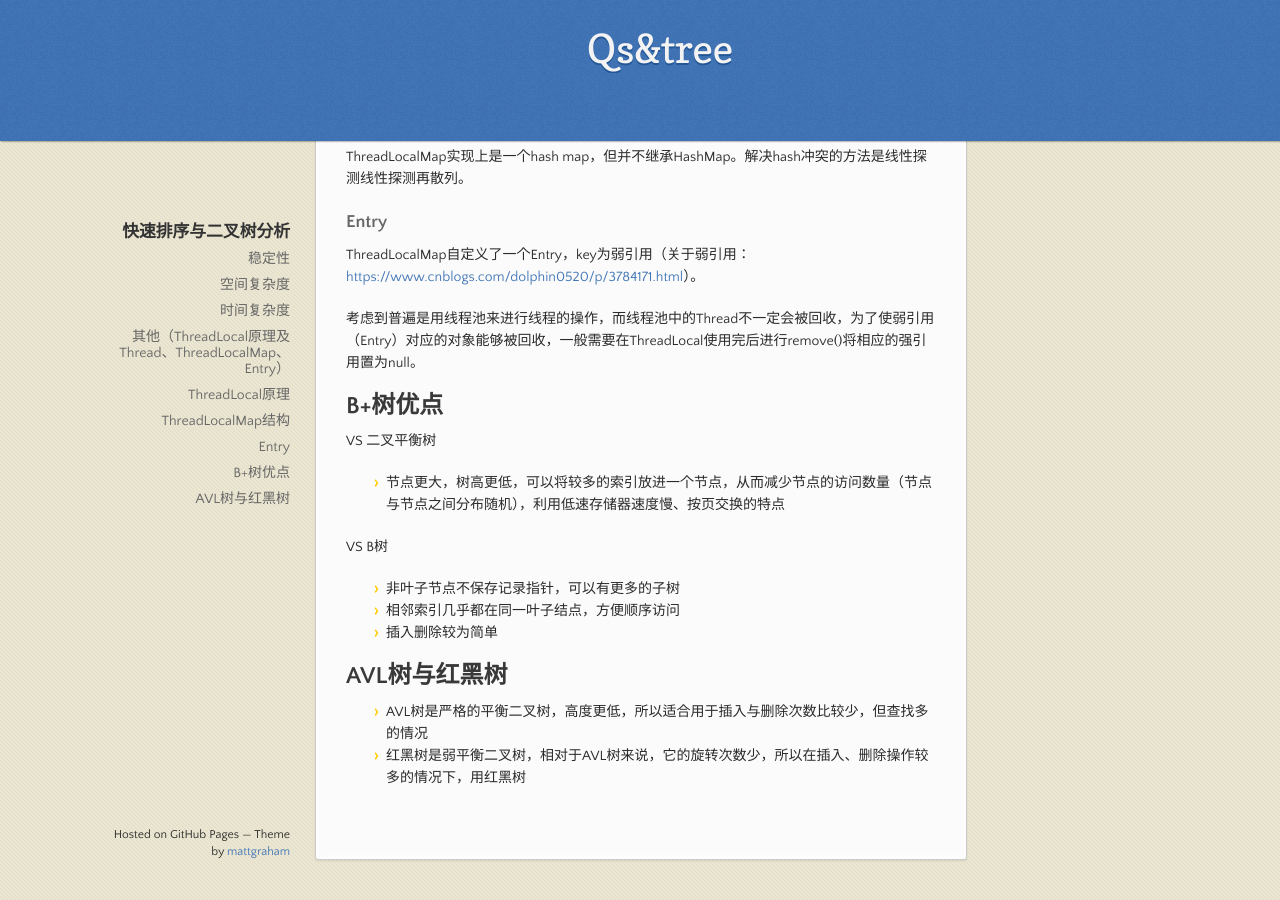
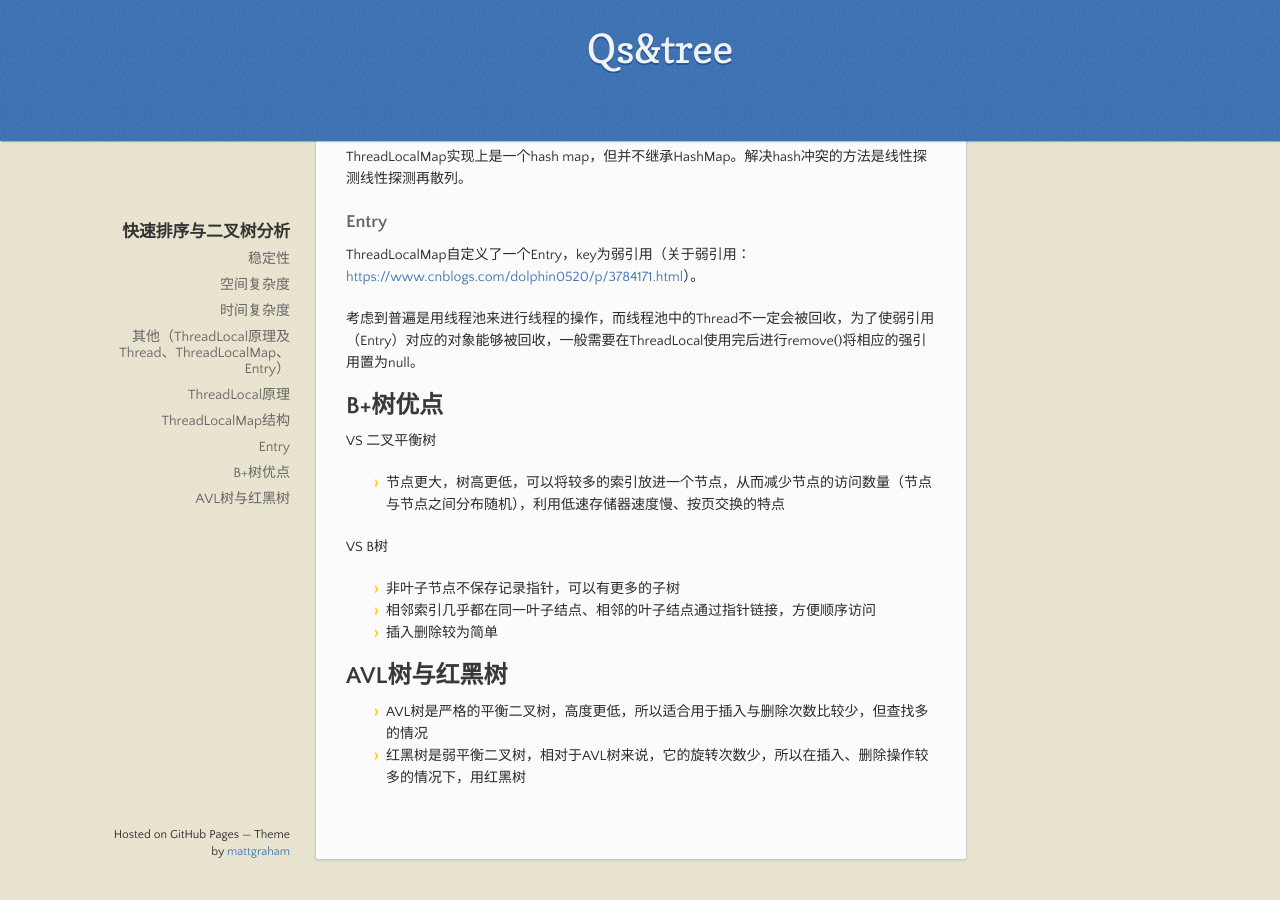
Before and after one commit to lvv9/lvv9.github.io, a Jekyll site: the page built from _posts/2020-09-08-qs&tree.md, in a window 1280 px wide and 900 px high, scrolled down 1490 px. Built offline with Jekyll 4.4.1, drawn with Linux system fonts in a browser that asks for light colours; our own code applies the rules of GitHub Pages for plain Markdown files; the repository's description, which GitHub fills in, is left out.

Commit message:
Update 2020-09-08-qs&tree.md

```diff
--- a/_posts/2020-09-08-qs&tree.md
+++ b/_posts/2020-09-08-qs&tree.md
@@ -73,7 +73,7 @@ VS 二叉平衡树
 
 VS B树
 - 非叶子节点不保存记录指针，可以有更多的子树
-- 相邻索引几乎都在同一叶子结点，方便顺序访问
+- 相邻索引几乎都在同一叶子结点、相邻的叶子结点通过指针链接，方便顺序访问
 - 插入删除较为简单
 
 ## AVL树与红黑树
```
